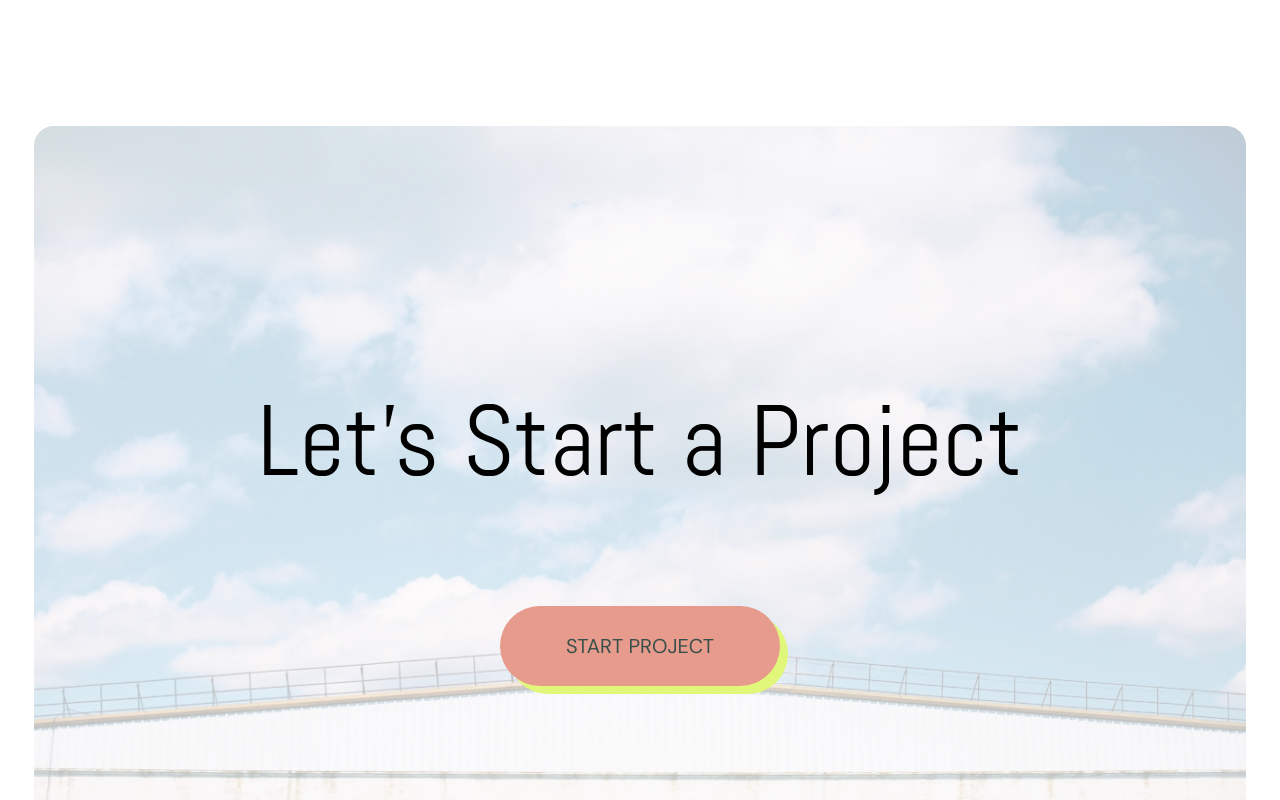
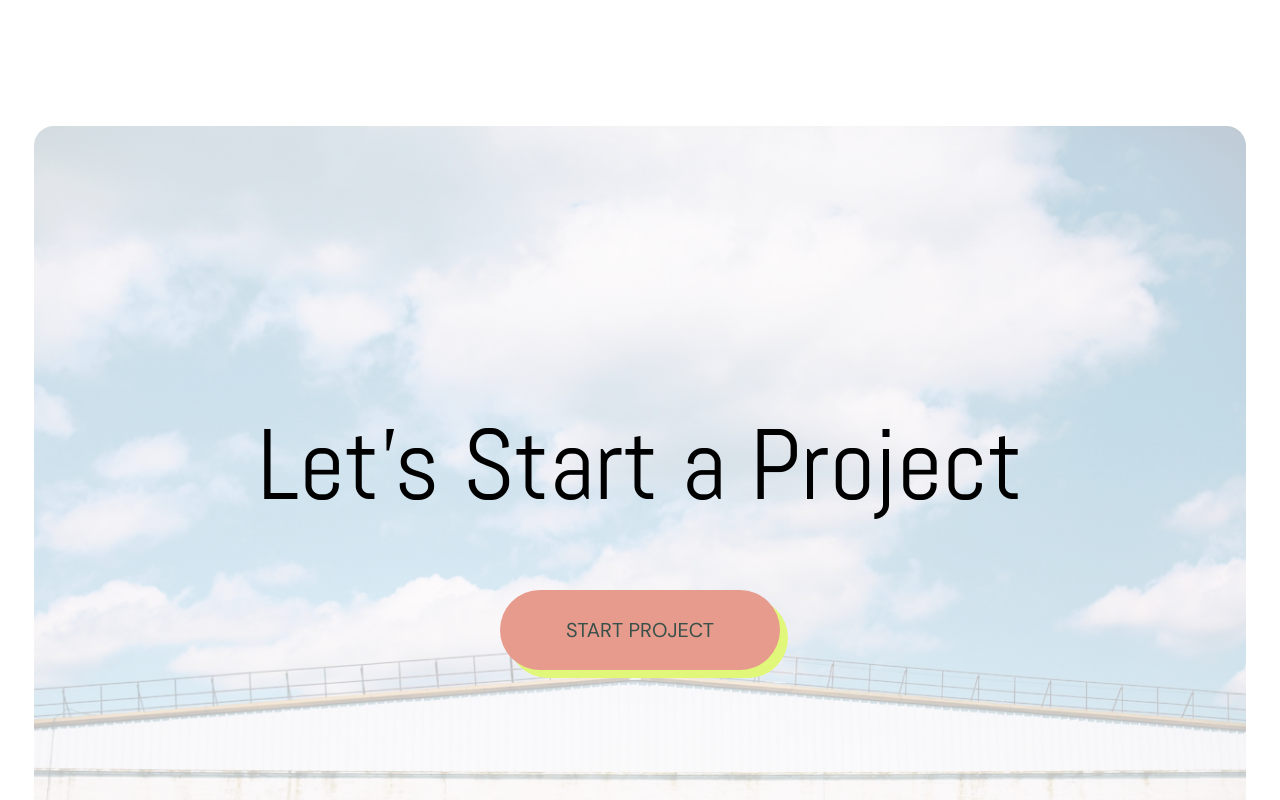
Before and after one commit to BS-Joy/unucreate-portfolio-fe, a Next.js app: page / in a window 1280 px wide. Shown: the part 4920-5720 px from the top of the page. Built offline with nearby package versions, Linux system fonts and the light colour scheme; a web font is replaced by a local one.

Commit message:
footer done

```diff
--- a/src/components/Home/LetsChat.tsx
+++ b/src/components/Home/LetsChat.tsx
@@ -1,5 +1,6 @@
 import silverBall from '@/assets/chatBall.png'
 import Image from 'next/image'
+import DoubleButton from '../Shared/DoubleButton'
 
 const LetsChat = () => {
     return (
@@ -13,7 +14,8 @@ const LetsChat = () => {
                     alt='Lets start image'
                     className='w-[640px] h-[640px]'
                 />
-                <div className='absolute top-[25%] left-[60px] space-y-[20px]'>
+                <div className='absolute top-[22%] left-[60px]'>
+                    <div className='flex items-center justify-center flex-col gap-[20px]'>
                         <input type="text"
                             placeholder='NAME'
                             className='w-[460px] h-[60px] bg-white border-none outline-none rounded-[8px] placeholder:text-black placeholder:text-[16px] font-dmSans pl-[30px] shadow-lg font-semibold'
@@ -26,6 +28,11 @@ const LetsChat = () => {
                             placeholder='MESSAGE'
                             className='w-[460px] h-[160px] bg-white border-none outline-none rounded-[8px] placeholder:text-black placeholder:text-[16px] font-dmSans pl-[30px] shadow-lg font-semibold pt-[20px]'
                         />
+                        <div className=''>
+                            <DoubleButton text='Send Message' bgColor='bg-secondary' textColor='text-olive' />
+                        </div>
+                    </div>
+
                 </div>
             </div>
         </div>
--- a/src/components/Home/LetsStart.tsx
+++ b/src/components/Home/LetsStart.tsx
@@ -4,16 +4,15 @@ import DoubleButton from '../Shared/DoubleButton'
 const LetsStart = () => {
     return (
         <div
-            className="mt-[400px] mb-32 mx-auto max-w-[1212px] h-[808px] bg-cover bg-center"
+            className="mt-[400px] mb-32 mx-auto max-w-[1212px] h-[808px] bg-cover bg-center flex items-center justify-center"
             style={{ backgroundImage: `url(${letsStart.src})` }}
         >
-            <div className='flex items-center justify-center h-screen'>
-                <div className='flex flex-col items-center justify-center gap-[90px]'>
-                    <h1 className='font-abel text-[100px]'>Let’s Start a Project </h1>
-                    <DoubleButton text='Start Project' bgColor='bg-secondary' textColor='text-olive' />
-                </div>
+            <div className='flex flex-col items-center justify-center gap-[50px] text-center'>
+                <h1 className='font-abel text-[100px]'>Let’s Start a Project</h1>
+                <DoubleButton text='Start Project' bgColor='bg-secondary' textColor='text-olive' />
             </div>
         </div>
+
     )
 }
 
--- a/src/components/Shared/Footer.tsx
+++ b/src/components/Shared/Footer.tsx
@@ -9,7 +9,7 @@ const Footer = () => {
     const today = new Date()
     return (
         <div className='bg-black h-[530px] '>
-            <div className="flex gap-[82px]  border-b border-white pb-[22px]">
+            <div className="flex gap-[82px]  border-b border-white h-[368px]">
                 <Image
                     src={logo}
                     width={200}
@@ -17,6 +17,8 @@ const Footer = () => {
                     alt='Jodi Logo Image'
                     className='w-[310px] h-[317px] object-contain  pl-[54px] pt-[29px]'
                 />
+
+                {/* Text and buttons */}
                 <div className='space-y-4'>
                     <h1 className='font-anton text-[96px] text-white'>UX designer & ARTIST.</h1>
                     <div className='flex items-center gap-[18px] pl-9'>
@@ -33,8 +35,10 @@ const Footer = () => {
 
 
                 </div>
+
                 {/* Social links */}
-                <div className='flex items-end gap-[15px] pt-[30px] justify-end pb-[80px]'>
+                <div className='flex items-end justify-end pb-[80px]'>
+                    <div className='flex gap-[15px] pt-[30px] justify-end pl-[]'>
                         <div className='bg-zinc-800 rounded-full p-[15px]'>
                             <Image
                                 src={facebook}
@@ -73,6 +77,7 @@ const Footer = () => {
                         </div>
                     </div>
                 </div>
+            </div>
             <p className='text-[16px] font-dmSans pt-[26.84] text-center text-white'>© {today.getFullYear()} jodi. All rights reserved</p>
         </div>
     )
```
Lines whose indentation alone changed are shown as unchanged.
